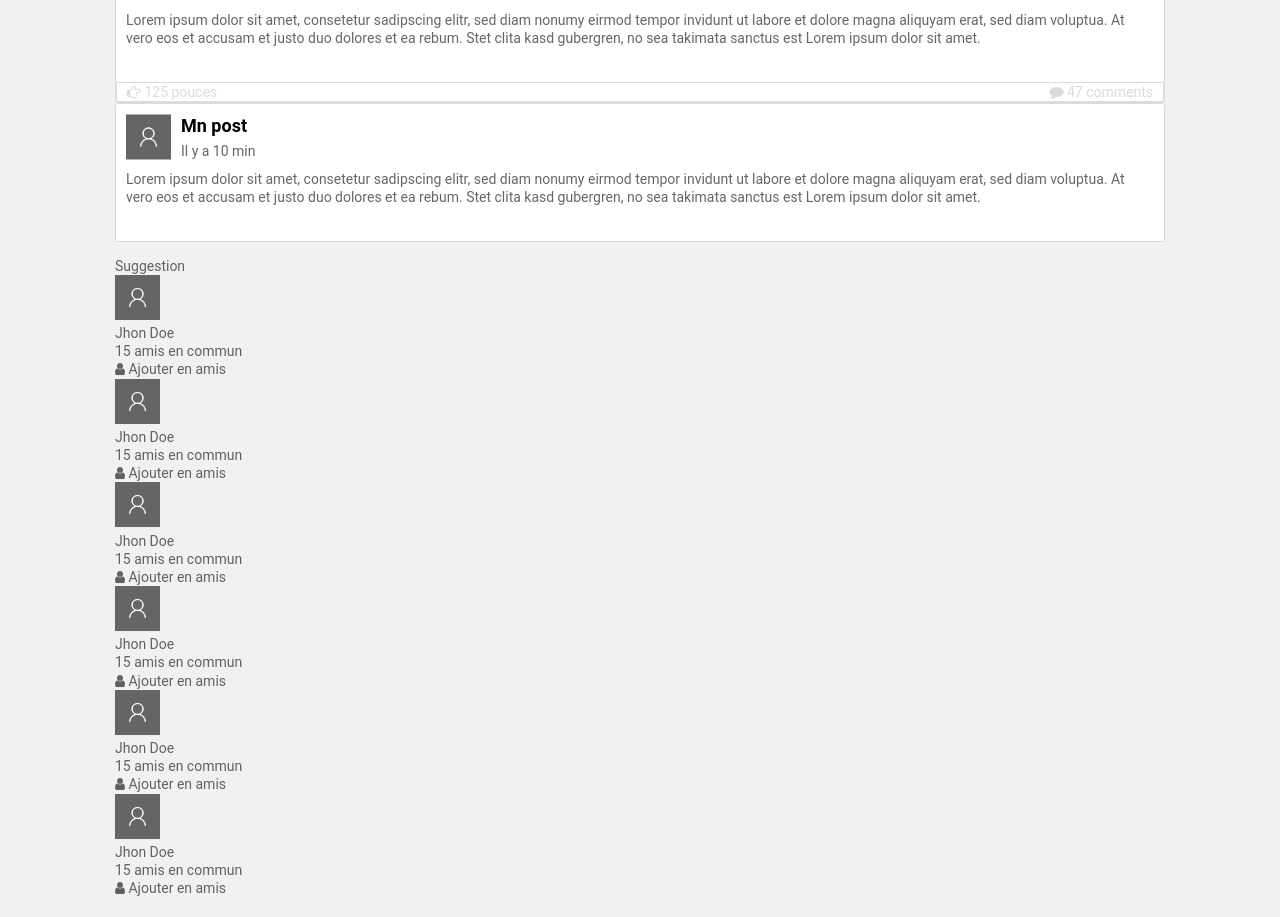
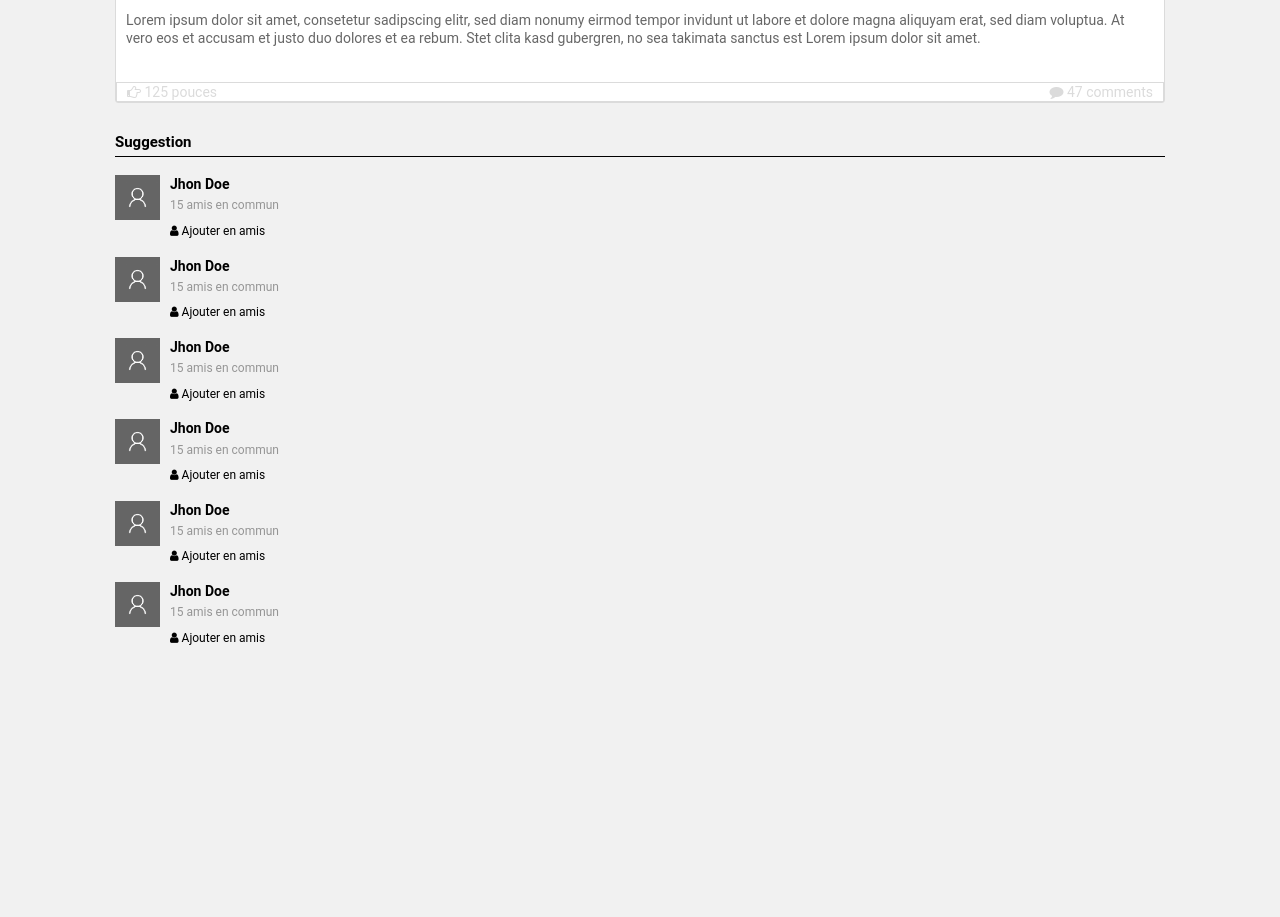
Before and after one commit to omegamputu/social-network-template, a plain HTML site: page index.html in a window 1280 px wide. Shown: the part 2720-3637 px from the top of the page. After the commit the page ends 3389 px from the top, so only its background shows below. Drawn offline with Linux system fonts and the light colour scheme.

Commit message:
stylisation de la liste de suggestion d'amis

```diff
--- a/css/app.css
+++ b/css/app.css
@@ -182,3 +182,72 @@ a{
 .card-footer a:hover{
     text-decoration: underline;
 }
+
+.sidebar-title
+{
+    margin-top: 30px;
+    margin-bottom: 18px;
+    color: #000;
+    font-size: 15px;
+    font-weight: bold;
+}
+.sidebar-title::after{
+    content: '';
+    display: block;
+    height: 1px;
+    width: 100%;
+    margin-top: 4px;
+    background: #000;
+}
+
+.main
+{
+    margin-bottom: 20px;
+}
+
+.profile
+{
+    display: none;
+}
+
+.friend
+{
+    margin: 14px 0;
+    display: flex;
+}
+
+.friend-body
+{
+    display: flex;
+    flex-direction: column;
+
+}
+.friend-avatar
+{
+    width: 45px;
+    height: 45px;
+    flex: none;
+    margin-right: 10px;
+}
+
+.friend-name{
+    display: block;
+    color: #000;
+    font-weight: bold;
+    margin-bottom: 5px;
+}
+
+.friend-connection
+{
+    color: rgba(0, 0, 0, 0.38);
+    font-size: 12px;
+}
+
+.friend-add
+{
+    display: block;
+    font-size: 12px;
+    color: #000;
+    margin-top: 10px;
+    margin-bottom: 3px;
+}
```
